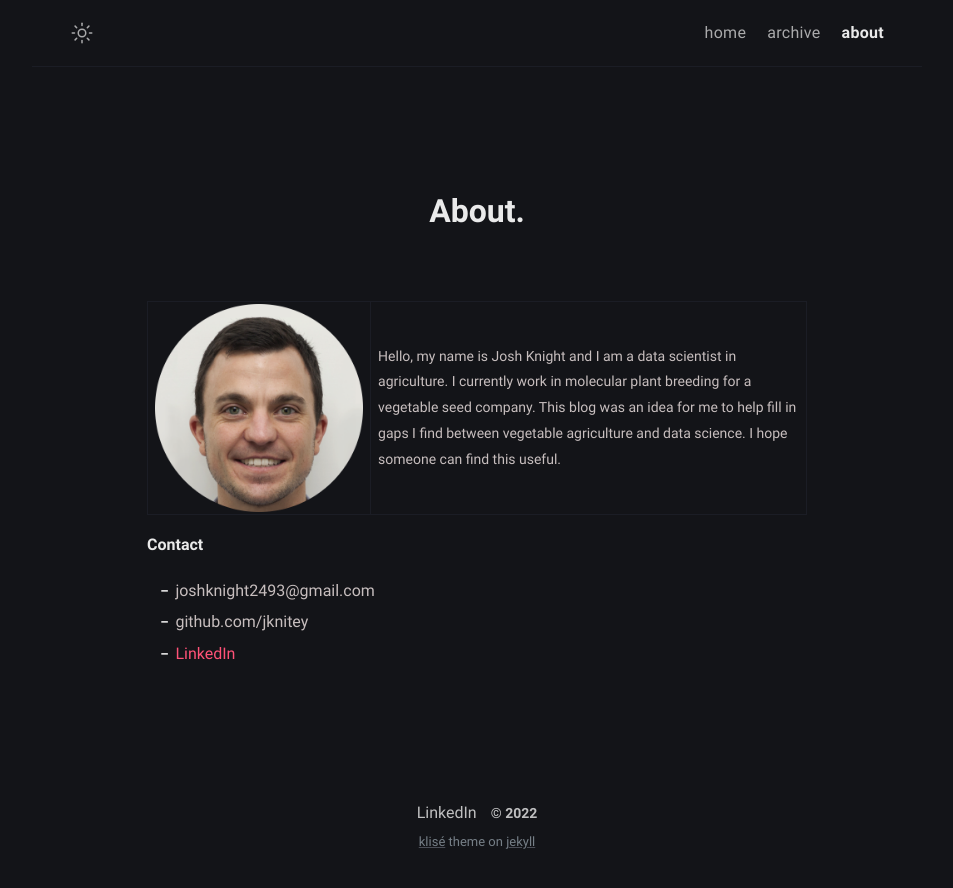
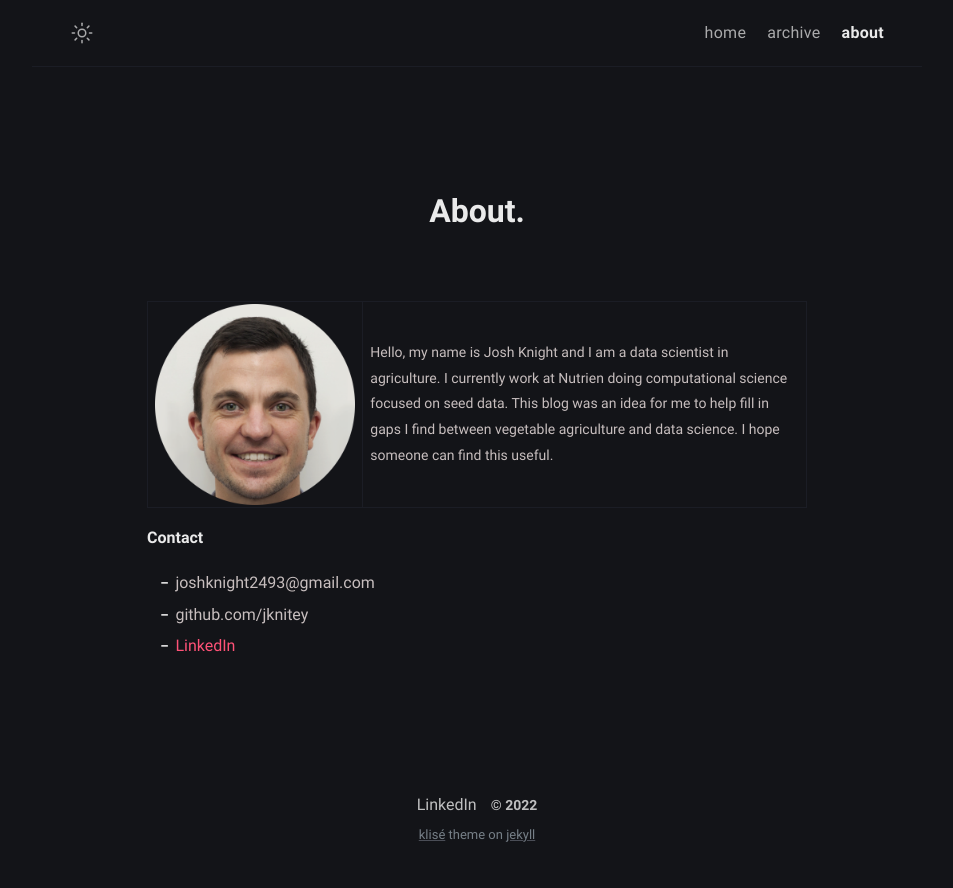
Before and after one commit to jknitey/jknitey.github.io, a Jekyll site: the page built from about.md, in a window 1280 px wide. Shown: the top 888 px of the page, without its empty margins (163-1116 px from the left). Built offline with Jekyll 4.4.1, drawn with Linux system fonts in a browser that asks for light colours.

Commit message:
Update about.md

```diff
--- a/about.md
+++ b/about.md
@@ -5,7 +5,7 @@ layout: page
 excerpt:
 comments: false
 ---
-<img src="/assets/img/jknight.png"> | Hello, my name is Josh Knight and I am a data scientist in agriculture. I currently work in molecular plant breeding for a vegetable seed company. This blog was an idea for me to help fill in gaps I find between vegetable agriculture and data science. I hope someone can find this useful.
+<img src="/assets/img/jknight.png"> | Hello, my name is Josh Knight and I am a data scientist in agriculture. I currently work at Nutrien doing computational science focused on seed data. This blog was an idea for me to help fill in gaps I find between vegetable agriculture and data science. I hope someone can find this useful.
 
 **Contact**
 
```
